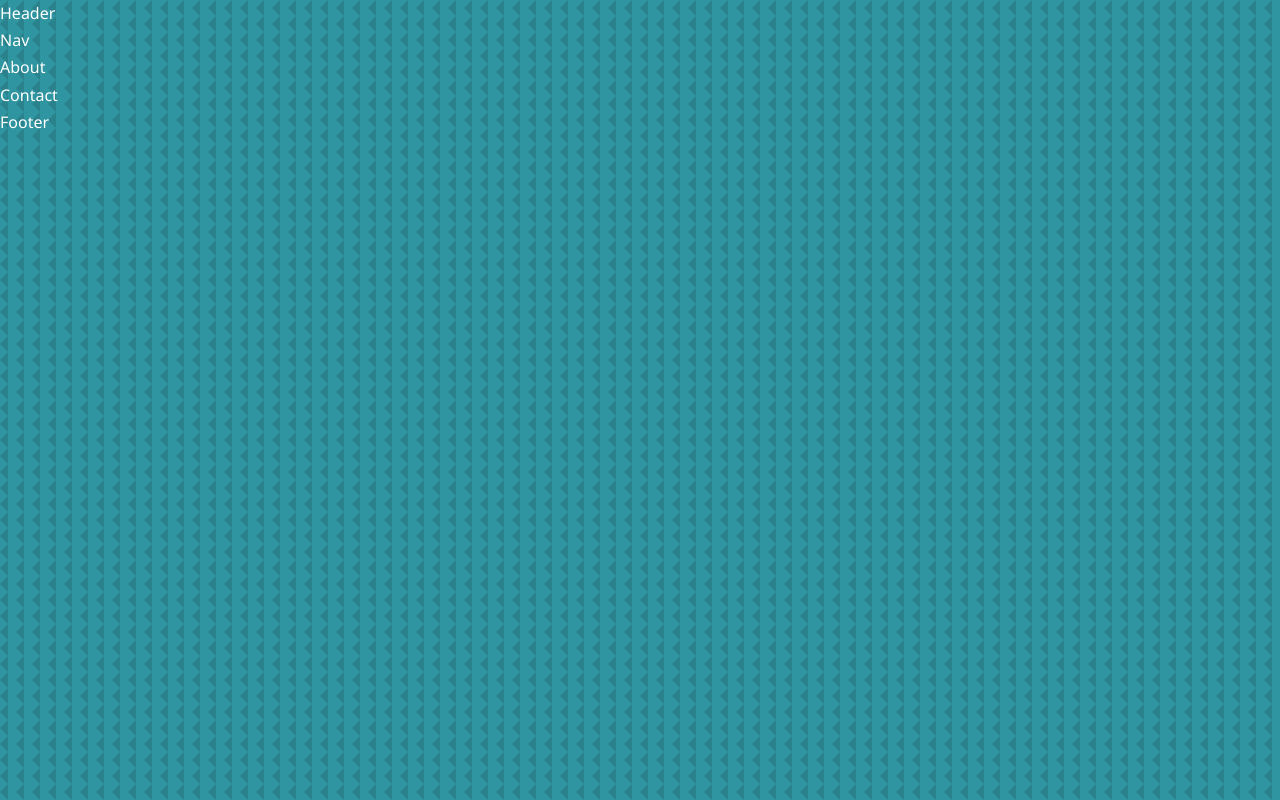
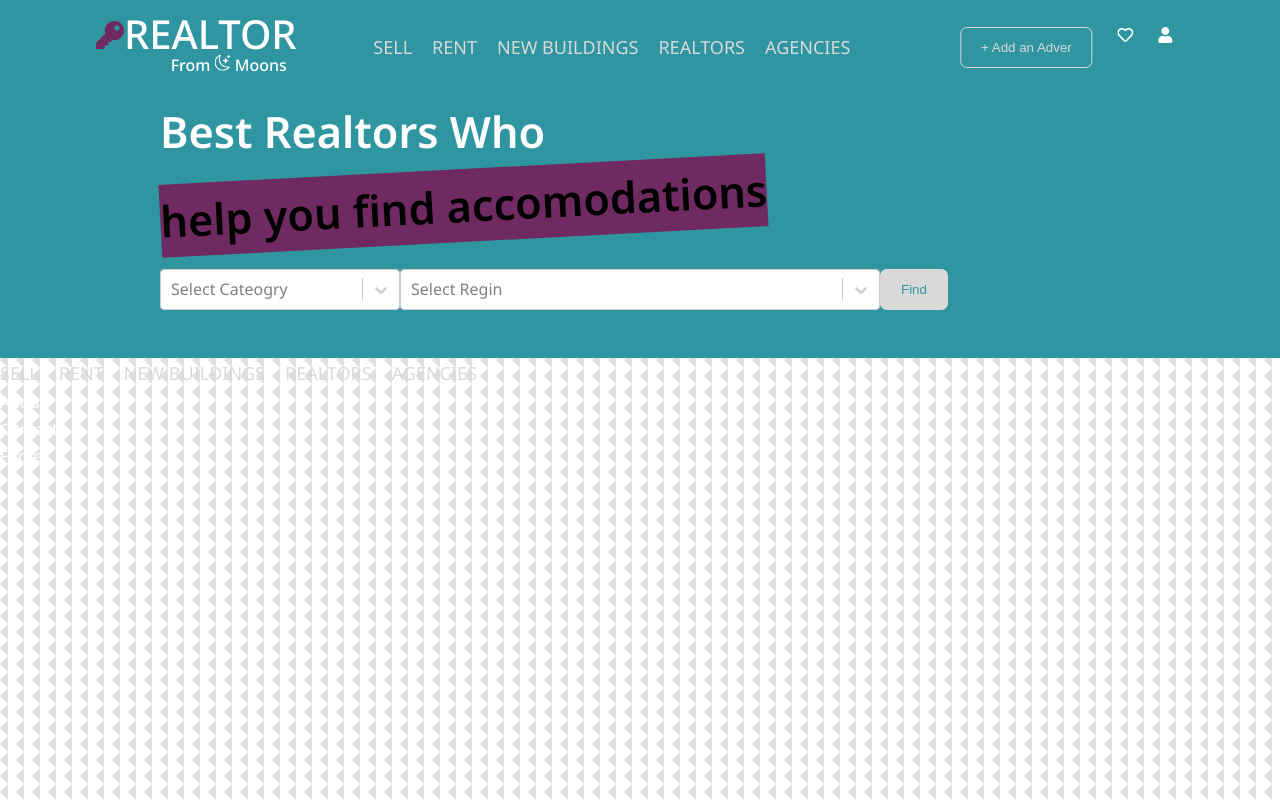
Before and after one commit to ashraftanin20/realtor-website, a React (Create React App) app: page / in a window 1280 px wide. Built offline with nearby package versions, Linux system fonts and the light colour scheme.

Commit message:
Implement header and general skeletone

```diff
--- a/package.json
+++ b/package.json
@@ -9,7 +9,10 @@
     "@testing-library/user-event": "^13.5.0",
     "react": "^18.2.0",
     "react-dom": "^18.2.0",
+    "react-icons": "^4.7.1",
     "react-scripts": "5.0.1",
+    "react-select": "^5.7.0",
+    "react-select-search": "^4.1.6",
     "web-vitals": "^2.1.4"
   },
   "scripts": {
--- a/src/components/header/Header.jsx
+++ b/src/components/header/Header.jsx
@@ -1,8 +1,56 @@
 import React from 'react';
 import './header.css';
+import { FaKey, FaUser, FaRegHeart } from 'react-icons/fa';
+import { BsMoonStars } from 'react-icons/bs';
+import Select from 'react-select';
+import { useState } from 'react';
+import { Nav } from '../nav/Nav';
+
+
 
 export const Header = () => {
+   const [selectCategory, setSelectCategory] = useState();
+   const [selectPlace, setSelectedPlace] = useState();
+
+    const categories = [
+        { label: 'Apartment For Sell', value: 'sellingApartment'},
+        { label: 'Room For Rent', value: 'rentingRoom'},
+        { label: 'Hous For Sell', value: 'sellingHous'},
+        { lable: 'Property For Sell', value: 'sellingProperty'}
+    ];
+    const places = [
+        { label: 'Berlin', value: 'berlin'},
+        { label: 'Frankfurt', value: 'frankfurt'},
+        { label: 'Hamburg', value: 'hamburg'},
+        { lable: 'Munich', value: 'munich'}
+    ];
   return (
-    <div>Header</div>
+    <header>
+        <div className="container header__container">
+            <div className="header__top">
+                <div className="header__left">
+                    <h1 className="header__title"><i><FaKey className="header__icon"/></i>REALTOR</h1>
+                    <h4 className="header__subtitle">From <i><BsMoonStars /></i> Moons</h4>
+                </div>
+                <Nav className="header__nav" />
+                <div className="header__right">
+                    <button type="button" className="btn header__add__button">+ Add an Adver</button>
+                    <FaRegHeart />
+                    <FaUser />
+                </div>
+            </div>
+            <div>
+            <h2 className="header__main">Best Realtors Who</h2></div>
+            <div><h2 className="header__sub">help you find accomodations</h2></div>
+
+            <div>
+                <form className="header__form">
+                    <Select className="item" options={categories} value={selectCategory} placeholder="Select Cateogry" name="category" />
+                    <Select className="item" options={places} value={selectPlace} placeholder="Select Regin" name="place" />
+                    <button type="submit" className="btn btn-primary">Find</button>
+                </form>
+            </div>
+        </div>
+    </header>
   )
 }
--- a/src/components/header/header.css
+++ b/src/components/header/header.css
@@ -0,0 +1,89 @@
+header {
+    background: var(--color-bg);
+    padding-bottom: 3rem;
+}
+.header__top {
+    width: 100%;
+    display: grid;
+    grid-template-rows: 1fr;
+    grid-template-columns: 1fr 2.5fr 1fr;
+    align-items: center;
+}
+.header__left {
+    transform: translateX(-30%);
+}
+.header__right {
+    display: flex;
+    justify-content: space-between;
+    transform: translateX(25%);
+}
+.header__form {
+    display: grid;
+    grid-template-columns: 1fr 2fr 1fr;
+    margin-top: 1.7rem;
+}
+
+.header__icon {
+    font-size: 1.75rem;
+    color:var(--color-primary-variant);
+}
+.header__subtitle {
+    transform: translate(35%, -60%);
+}
+.header__main {
+    font-size: 2.7rem;
+    font-weight: bold;
+}
+.header__list {
+    justify-content: space-around;
+}
+.header__sub {
+    font-size: 2.7rem;
+    font-weight: bold;
+    color: black;
+    width: fit-content;
+    background: var(--color-primary-variant);
+    transform: rotate(-3deg);
+}
+
+/* ====== MEDIA QUERY ===== (MEDIAM SIZE DEVICES) ======= */
+@media screen and (max-width: 860PX) {
+    .header__top {
+        width: 100%;
+        display: flex;
+        justify-content: space-between;
+    }
+    .header__main {
+        font-size: 1.7rem;
+    }
+    .header__sub {
+        font-size: 1.7rem;
+    }
+    .header__nav {
+        margin-left: 0;
+    }
+    .header__top > .header__nav {
+        order: 1;
+    }
+    .header__top > .header__left {
+        order: 2;
+    }
+    .header__top > .header__right {
+        order: 3;
+    }
+    .btn.header__add__button {
+        display: none;
+    }
+    .header__form {
+        display: flex;
+        flex-direction: column;
+        justify-content: space-between;
+    }
+    .header__form > .item, button {
+        margin: 0.1rem;
+    }
+    .header__form > button {
+        width: auto;
+    }
+
+}
--- a/src/components/nav/Nav.jsx
+++ b/src/components/nav/Nav.jsx
@@ -1,8 +1,34 @@
-import React from 'react';
+import React, { useEffect, useState } from 'react';
+import { FiMenu } from 'react-icons/fi';
+import { VscClose } from 'react-icons/vsc';
 import "./nav.css";
 
 export const Nav = () => {
+    const [clicked, setClicked] = useState(false);
+
+    const handleClick = (e) => {
+        e.preventDefault();
+        setClicked(!clicked);
+    }
+
   return (
-    <div>Nav</div>
+    <nav className='navbar'>
+        <ul className={clicked ? "navbar navbar__list active" : "navbar navbar__list"}>
+        <li className="navbar__items"><a href="#sell">Sell</a></li>
+        <li className="navbar__items"><a href="#rent">Rent</a></li>
+        <li className="navbar__items"><a href="#newbuilding">New Buildings</a></li>
+        <li className="navbar__items"><a href="#realtor">Realtors</a></li>
+        <li className="navbar__items"><a href="#agency">Agencies</a></li>
+    </ul>
+    <div className="navbar__mobile__button">
+        {clicked ? (
+            <VscClose onClick={handleClick} />
+        ) : (
+            <FiMenu onClick={handleClick} />
+        )}
+
+    </div>
+
+    </nav>
   )
 }
--- a/src/components/nav/nav.css
+++ b/src/components/nav/nav.css
@@ -0,0 +1,48 @@
+.navbar {
+    overflow: hidden;
+}
+.navbar__list {
+    display: flex;
+    align-items: center;
+    position: relative;
+}
+.navbar__items {
+    margin-right: 20px;
+    font-size: 18px;
+    text-transform: uppercase;
+}
+.navbar__mobile__button {
+    display: none;
+}
+
+@media screen and (max-width: 860px){
+    .navbar__list {
+        flex-direction: column;
+        height: auto;
+        position: fixed;
+        top: 50px;
+        left: -300px;
+        width: 300px;
+        background: var(--color-primary-variant);
+        transition: 0.3s ease-in-out;
+        z-index: 2;
+    }
+    .navbar__list.active {
+        left: 0px;
+    }
+    .navbar__mobile__button {
+        display: block;
+    }
+    .navbar__items:nth-child(1){
+        border-top: 1px solid rgba(255, 255, 255, 0.555);
+        margin-top: 50px;
+    }
+    .navbar__items {
+        width: 100%;
+        border-top: 1px solid rgba(255, 255, 255, 0.555);
+        text-align: center;
+        margin-right: 0px;
+        padding: 20px 0;
+    }
+
+}
--- a/src/index.css
+++ b/src/index.css
@@ -33,7 +33,7 @@
 
 body {
     font-family: 'Noto Sans', sans-serif;
-    background: var(--color-bg);
+    background: var(--color-light);
     color: var(--color-white);
     line-height: 1.7;
     background-image: url(../src/assets/bg-texture.png);
@@ -67,6 +67,11 @@
     margin-bottom: 3rem;
 }
 
+.row {
+    display: flex;
+    flex-direction: row;
+    align-items: center;
+}
 .text-light {
     color: var(--color-light);
 }
@@ -83,6 +88,7 @@
 .btn {
     width: max-content;
     display: inline-block;
+    background: var(--color-bg);
     color: var(--color-primary);
     padding: 0.75rem 1.25rem;
     border-radius: 0.4rem;
--- a/src/index.js
+++ b/src/index.js
@@ -1,5 +1,13 @@
-import ReactDOM from 'react-dom';
+import React from 'react';
+import ReactDOM from 'react-dom/client';
 import App from './App';
 import "./index.css";
 
-ReactDOM.render(<App/>, document.querySelector("#root"));
+const root = ReactDOM.createRoot(document.getElementById('root'));
+root.render(
+
+  <React.StrictMode>
+      <App />
+  </React.StrictMode>
+
+);
```
Also changed, not shown: src/components/realstate/Realstate.jsx (added), src/components/realstate/realstate.css (added), 1 other file (tests, documents, lock files or other folders).
